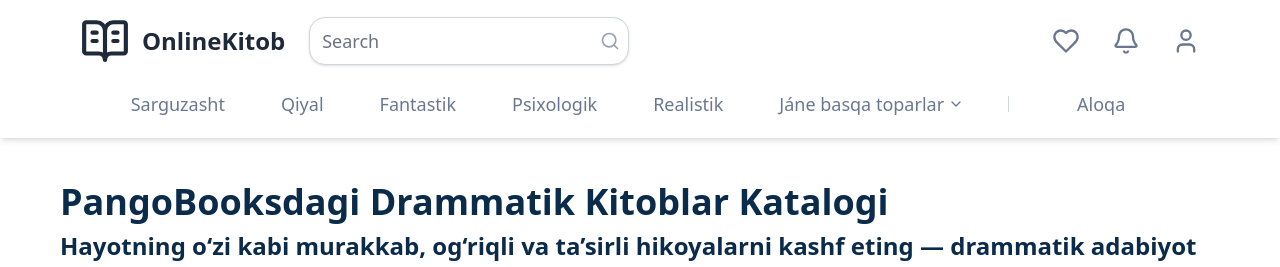
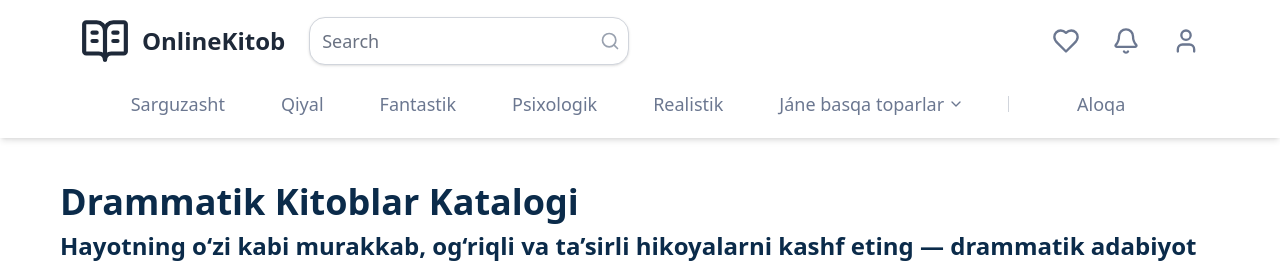
Before and after one commit to sultaniyazz/Dilnaz, a React (Vite) app: page /Dramma in a window 1280 px wide. Shown: the top 267 px of the page. Built offline with nearby package versions, Linux system fonts and the light colour scheme; no server answers; a web font is replaced by a local one.

Commit message:
Update Dramma.jsx

```diff
--- a/src/pages/Dramma.jsx
+++ b/src/pages/Dramma.jsx
@@ -17,7 +17,7 @@ const Detective = () => {
       <div className='lg:py-10 py-8 lg:px-15 px-5'>
         <div>
           <HeaderTop
-            h1={'PangoBooksdagi Drammatik Kitoblar Katalogi'}
+            h1={'Drammatik Kitoblar Katalogi'}
             h2={'Hayotning o‘zi kabi murakkab, og‘riqli va ta’sirli hikoyalarni kashf eting — drammatik adabiyot bilan birga yashang va his eting.'}
             span2={'Drammatik romanlar ko‘pincha oila ichidagi murakkab munosabatlar, jamiyatdagi tengsizlik, insoniy xatolar va kechikkan qarorlar haqida hikoya qiladi. Ular bizni inson sifatida qanday o‘sayotganimiz, qanday tuyg‘ular bilan yashayotganimiz haqida o‘ylashga undaydi. Mualliflar – Toni Morrison, Elena Ferrante, Khaled Hosseini, Colleen Hoover kabi yozuvchilar o‘z asarlari orqali yuraklarni titratadigan, unutilmas drammatik hikoyalar yaratgan.'}
             span3={'Agar siz yurakka ta’sir qiladigan, chuqur maʼnoga ega va hissiy jihatdan boy asarlarni sevuvchi kitobxon bo‘lsangiz — PangoBooksdagi drammatik kitoblar sahifasi aynan siz uchun. Bu yerda siz insoniyatning eng nozik va zaif tomonlarini yorituvchi romanlar, yurakni ezadigan voqealar va umid bilan tugaydigan dramalarni topasiz. Kitobni oching – va boshqa birovning ichki dunyosi bilan yuzma-yuz bo‘ling.'}
```
